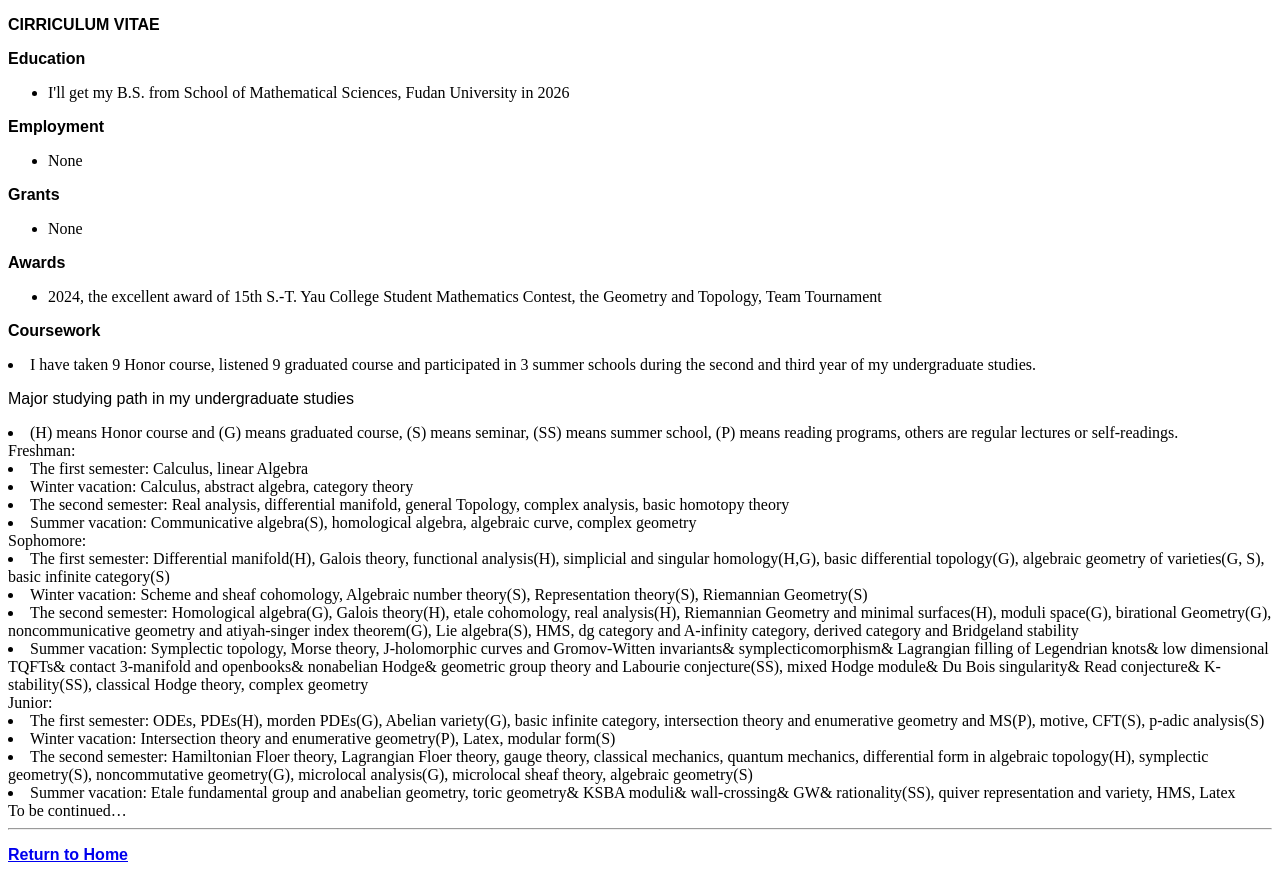
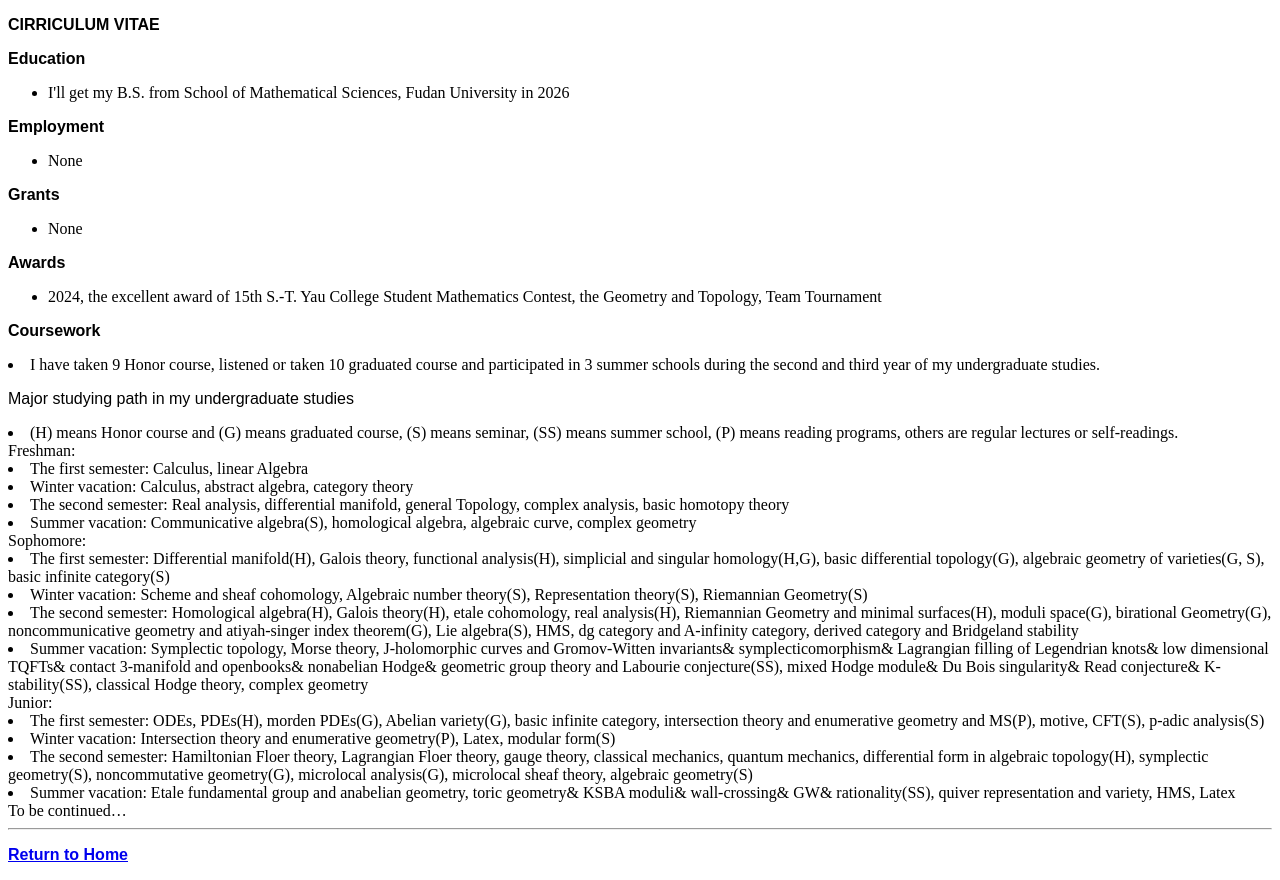
Before and after one commit to Rukkhadevatas/Rukkhadevatas.github.io, a plain HTML site: page cv.html in a window 1280 px wide. Drawn offline with Linux system fonts and the light colour scheme.

Commit message:
Update cv.html

```diff
--- a/cv.html
+++ b/cv.html
@@ -33,7 +33,7 @@ body p {
 </ul>
 
 <p><strong>Coursework</strong></p>
-<li>I have taken 9 Honor course, listened 9 graduated course and participated in 3 summer schools during the second and third year of my undergraduate studies.</li>
+<li>I have taken 9 Honor course, listened or taken 10 graduated course and participated in 3 summer schools during the second and third year of my undergraduate studies.</li>
 
 <p>Major studying path in my undergraduate studies</p>
 <li> (H) means Honor course and (G) means graduated course, (S) means seminar, (SS) means summer school, (P) means reading programs, others are regular lectures or self-readings.</li>
@@ -46,7 +46,7 @@ Freshman:
 Sophomore:
 <li>The first semester: Differential manifold(H), Galois theory, functional analysis(H), simplicial and singular homology(H,G), basic differential topology(G), algebraic geometry of varieties(G, S), basic infinite category(S)</li>
 <li>Winter vacation: Scheme and sheaf cohomology, Algebraic number theory(S), Representation theory(S), Riemannian Geometry(S)</li>
-<li>The second semester: Homological algebra(G), Galois theory(H), etale cohomology, real analysis(H), Riemannian Geometry and minimal surfaces(H), moduli space(G), birational Geometry(G), noncommunicative geometry and atiyah-singer index theorem(G), Lie algebra(S), HMS, dg category and A-infinity category, derived category and Bridgeland stability</li>
+<li>The second semester: Homological algebra(H), Galois theory(H), etale cohomology, real analysis(H), Riemannian Geometry and minimal surfaces(H), moduli space(G), birational Geometry(G), noncommunicative geometry and atiyah-singer index theorem(G), Lie algebra(S), HMS, dg category and A-infinity category, derived category and Bridgeland stability</li>
 <li>Summer vacation: Symplectic topology, Morse theory, J-holomorphic curves and Gromov-Witten invariants& symplecticomorphism& Lagrangian filling of Legendrian knots& low dimensional TQFTs& contact 3-manifold and openbooks& nonabelian Hodge& geometric group theory and Labourie conjecture(SS), mixed Hodge module& Du Bois singularity& Read conjecture& K-stability(SS), classical Hodge theory, complex geometry</li>
 
 Junior:
```
